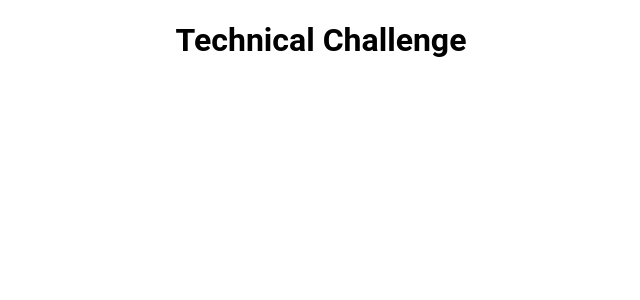
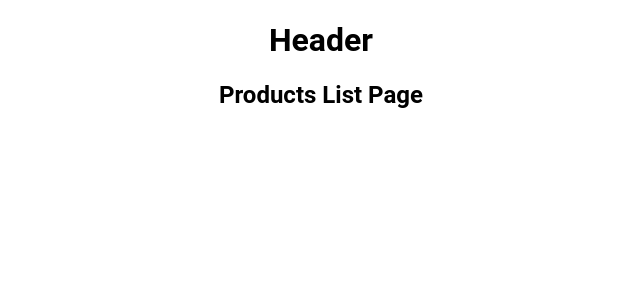
Before and after one commit to mig-code/technical-challenge-napp, a React (Create React App) app: page / in a window 1280 px wide. Shown: the top 300 px of the page, without its empty margins (319-959 px from the left). Built offline with nearby package versions, Linux system fonts and the light colour scheme.

Commit message:
:building_construction: Add routes and structure

```diff
--- a/package.json
+++ b/package.json
@@ -8,6 +8,7 @@
         "@testing-library/user-event": "^13.5.0",
         "react": "^18.2.0",
         "react-dom": "^18.2.0",
+        "react-router-dom": "^6.8.1",
         "react-scripts": "5.0.1",
         "sass": "^1.58.3"
     },
--- a/src/core/components/App.js
+++ /dev/null
@@ -1,11 +0,0 @@
-import './App.css';
-
-function App() {
-    return (
-        <div className="App">
-            <h1>Technical Challenge</h1>
-        </div>
-    );
-}
-
-export default App;
--- /dev/null
+++ b/src/core/components/app/App.jsx
@@ -0,0 +1,13 @@
+import { Layout } from '../layout/layout';
+import { LazyRoutes } from '../routes/lazy.routes';
+import './App.css';
+
+export function App() {
+    return (
+        <div className="App">
+            <Layout>
+                <LazyRoutes></LazyRoutes>
+            </Layout>
+        </div>
+    );
+}
--- /dev/null
+++ b/src/core/components/header/header.jsx
@@ -0,0 +1,7 @@
+export function Header() {
+    return (
+        <header>
+            <h1>Header</h1>
+        </header>
+    );
+}
--- /dev/null
+++ b/src/core/components/layout/layout.jsx
@@ -0,0 +1,10 @@
+import { Header } from '../header/header';
+
+export function Layout({ children }) {
+    return (
+        <div className="layout-container">
+            <Header></Header>
+            <section className="layout-children">{children}</section>
+        </div>
+    );
+}
--- /dev/null
+++ b/src/core/components/routes/lazy.routes.jsx
@@ -0,0 +1,33 @@
+import { Routes, Route, Navigate } from 'react-router-dom';
+import { lazy, Suspense } from 'react';
+
+const ProductsList = lazy(() =>
+    import('../../../features/products.list/pages/products.list.page')
+);
+
+const ProductDetails = lazy(() =>
+    import('../../../features/product.details/pages/product.details.page')
+);
+
+export function LazyRoutes() {
+    return (
+        <Suspense fallback={<div>Loading</div>}>
+            <Routes>
+                <Route
+                    path={''}
+                    element={<ProductsList></ProductsList>}
+                ></Route>
+
+                <Route
+                    path={'mobile/:id'}
+                    element={<ProductDetails></ProductDetails>}
+                ></Route>
+
+                <Route
+                    path={'*'}
+                    element={<Navigate to="" replace></Navigate>}
+                ></Route>
+            </Routes>
+        </Suspense>
+    );
+}
--- /dev/null
+++ b/src/features/product.details/pages/product.details.page.jsx
@@ -0,0 +1,7 @@
+export default function ProductDetailsPage() {
+    return (
+        <div>
+            <h2>Product Details Page</h2>
+        </div>
+    );
+}
--- /dev/null
+++ b/src/features/products.list/pages/products.list.page.jsx
@@ -0,0 +1,7 @@
+export default function ProductsListPage() {
+    return (
+        <div>
+            <h2>Products List Page</h2>
+        </div>
+    );
+}
--- a/src/index.js
+++ b/src/index.jsx
@@ -1,11 +1,14 @@
 import React from 'react';
 import ReactDOM from 'react-dom/client';
-import './index.scss';
-import App from './core/components/App';
+import { App } from './core/components/app/App';
+import { BrowserRouter as Router } from 'react-router-dom';
+import './sass/index.scss';
 
 const root = ReactDOM.createRoot(document.getElementById('root'));
 root.render(
     <React.StrictMode>
-        <App />
+        <Router>
+            <App></App>
+        </Router>
     </React.StrictMode>
 );
```
Also changed, not shown: src/core/components/app/App.css (renamed from src/core/components/App.css), src/sass/index.scss (renamed from src/index.scss), 2 other files (tests, documents, lock files or other folders).
